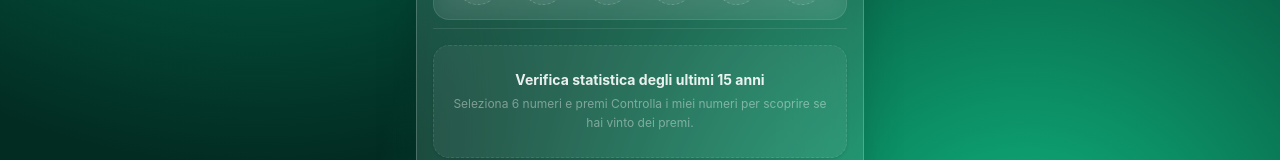
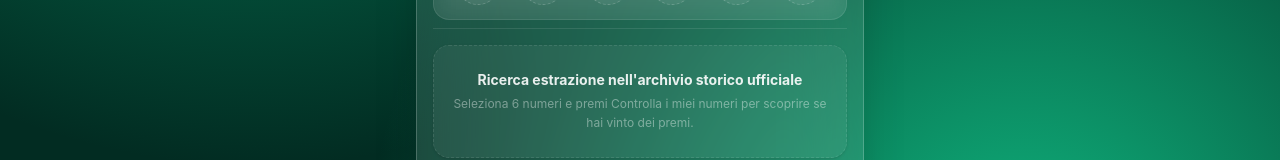
Before and after one commit to crystinache/Enalotto.net, a React (Vite) app: page / in a window 1280 px wide. Shown: the part 758-918 px from the top of the page. Built offline with nearby package versions, Linux system fonts and the light colour scheme.

Commit message:
refactor: update verification description text

```diff
--- a/src/App.tsx
+++ b/src/App.tsx
@@ -1336,7 +1336,7 @@ export default function App() {
 
               {!isChecking && !checkResult && (
                 <div className="border border-dashed border-white/10 rounded-2xl py-6 px-4 text-center text-sm text-white/50 bg-white/5 shadow-sm">
-                  <p className="font-bold mb-1 text-white/90">Verifica statistica degli ultimi 15 anni</p>
+                  <p className="font-bold mb-1 text-white/90">Ricerca estrazione nell'archivio storico ufficiale</p>
                   <p className="text-xs mt-1 text-white/40 leading-relaxed">Seleziona 6 numeri e premi Controlla i miei numeri per scoprire se hai vinto dei premi.</p>
                 </div>
               )}
```
